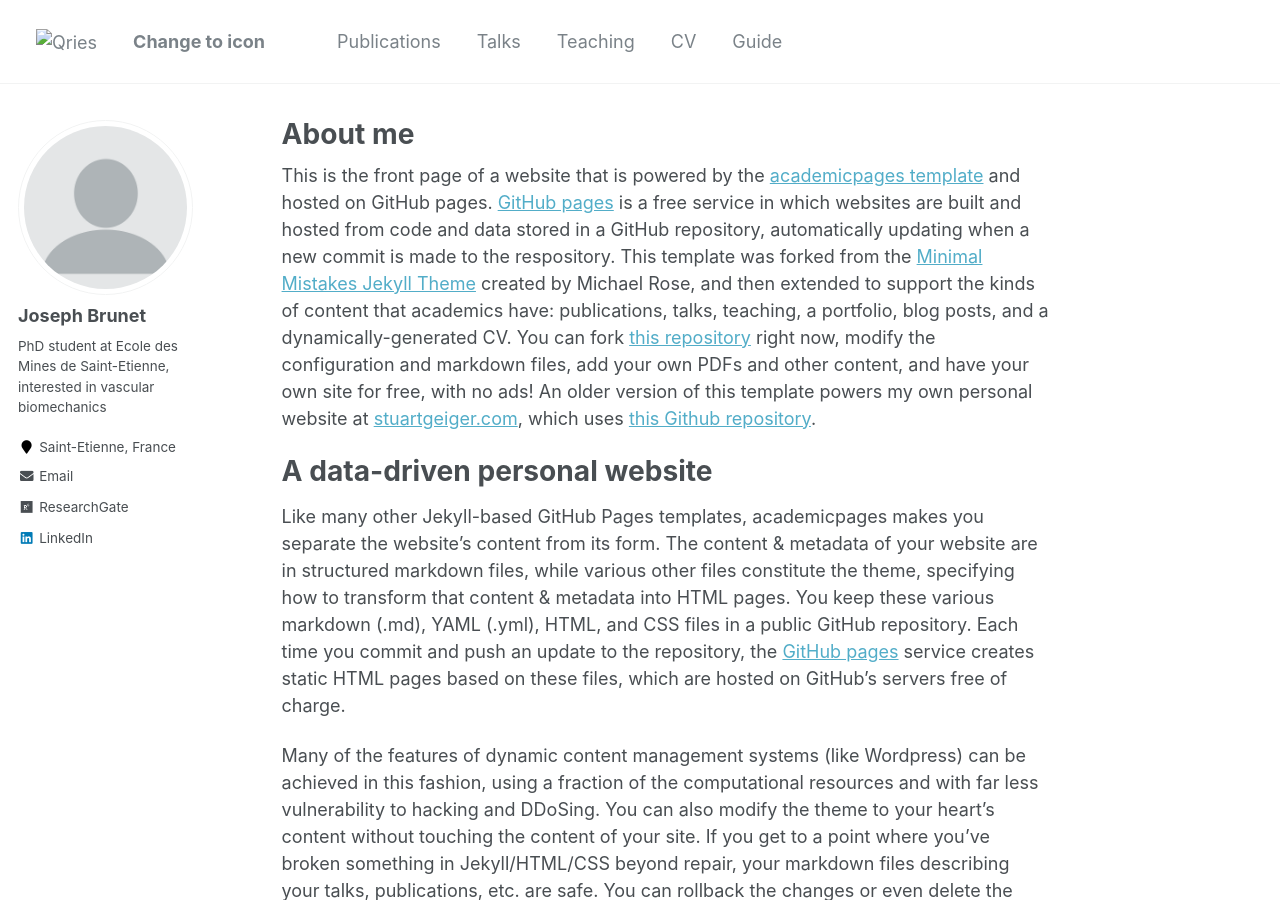
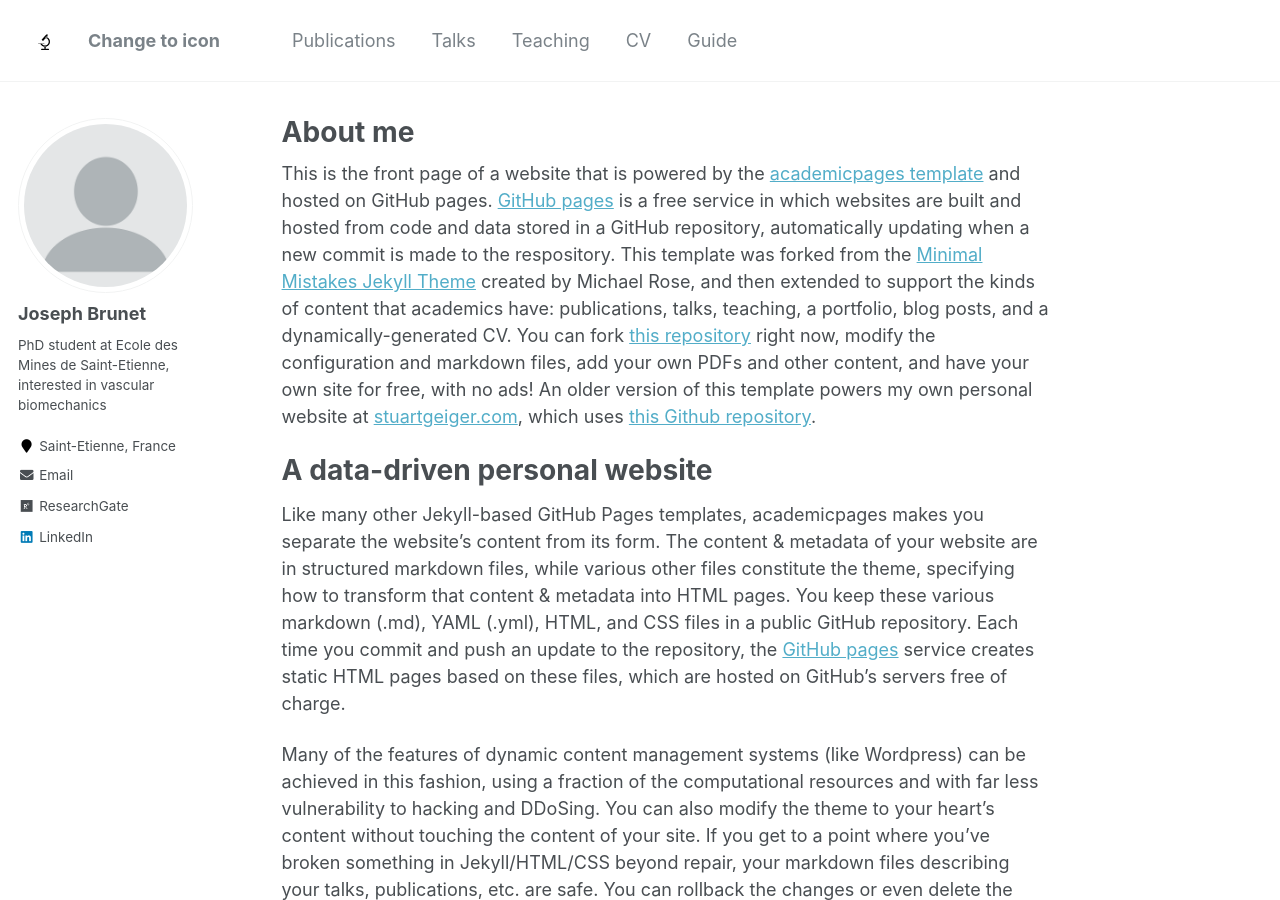
Before and after one commit to JosephBrunet/JosephBrunet.github.io, a Jekyll site: the page built from _pages/about.md, in a window 1280 px wide and 900 px high. Built offline with Jekyll 4.4.1, drawn with Linux system fonts in a browser that asks for light colours.

Commit message:
Update masthead.html

```diff
--- a/_includes/masthead.html
+++ b/_includes/masthead.html
@@ -7,7 +7,7 @@
         <button><div class="navicon"></div></button>
         <ul class="visible-links">
           <a href="{{ base_path }}/">
-             <img alt="Qries" src="images/favicon.icon">
+             <img alt="Test" src="images/favicon.ico">
           </a>
           <li class="masthead__menu-item masthead__menu-item--lg"><a href="{{ base_path }}/">{{ site.title }}</a></li>
           {% for link in site.data.navigation.main %}
```
